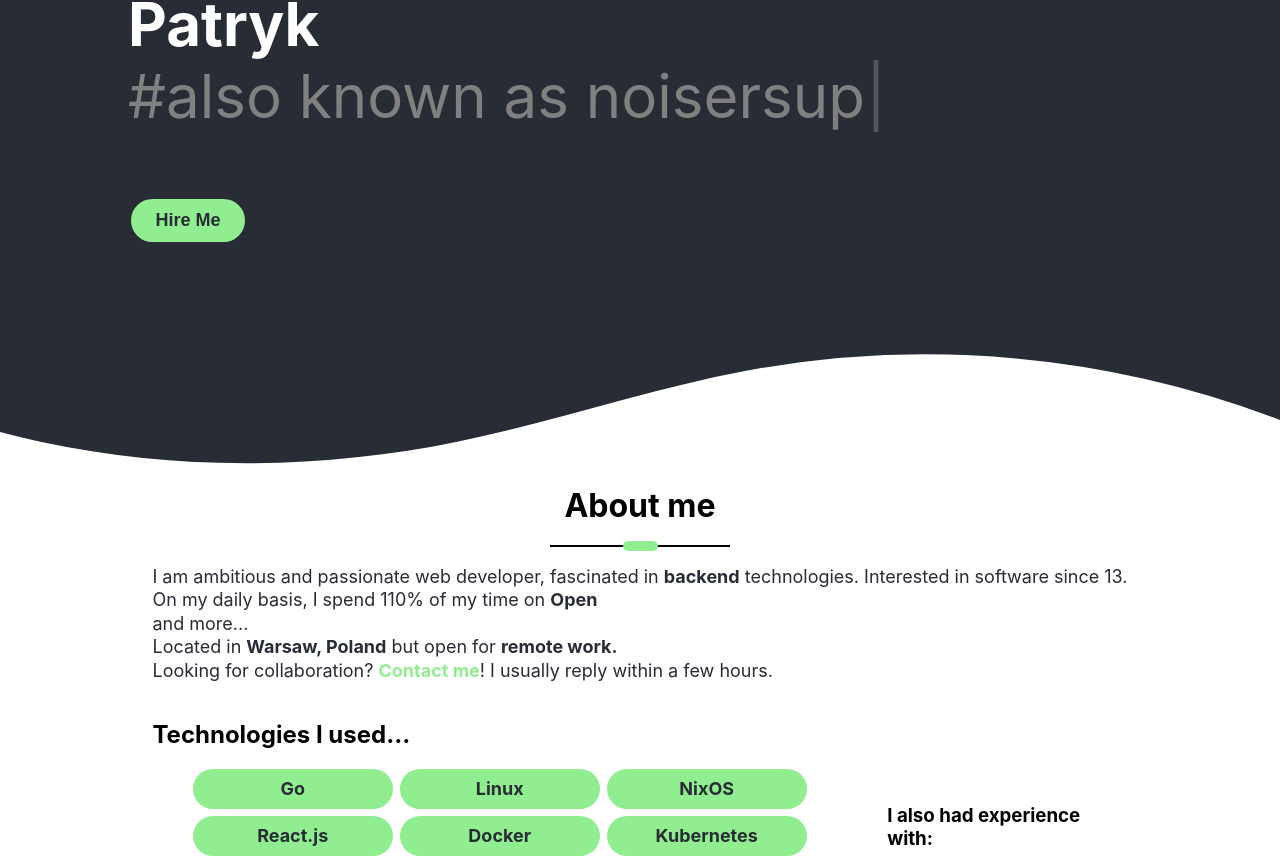
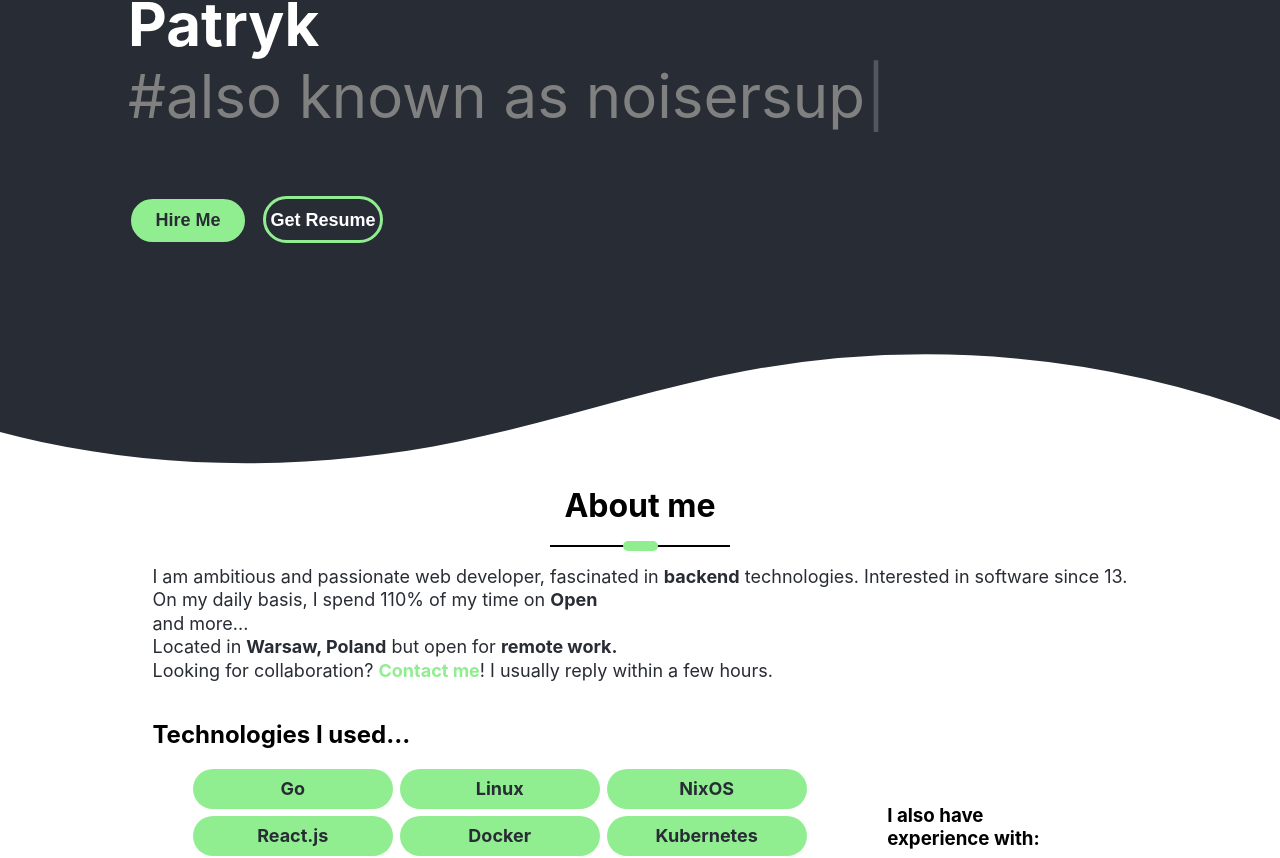
Before and after one commit to noisersup/portfolio, a React (Create React App) app: page / in a window 1280 px wide. Shown: the part 164-1022 px from the top of the page. Built offline with nearby package versions, Linux system fonts and the light colour scheme; what @fortawesome/fontawesome would draw is missing.

Commit message:
add portfolio button

```diff
--- a/src/sections/About/About.js
+++ b/src/sections/About/About.js
@@ -66,7 +66,7 @@ export function Techstack(props){
 					})}
 				</div>
 				<div className='techstack-more'>
-					<h3>I also had experience with:</h3>
+					<h3>I also have experience with:</h3>
 					<Typical className="techstack-more-content"
 						loop={Infinity}
 						steps={more}
--- a/src/sections/Title/Title.css
+++ b/src/sections/Title/Title.css
@@ -26,6 +26,8 @@
 }
 
 .title-btns{
+	display: flex;
+	gap: 15px;
 	padding:20px 0;
 	margin-bottom: 201px;
 }
@@ -43,12 +45,24 @@
 	transition: 0.3s;
 }
 
+.btn-out {
+	color: #fff;
+	background-color: #282c34;
+	border-color: lightgreen;
+	height: 47px;
+}
+
 .btn:hover{
 	transition: 0.3s;
 	background-color: #282c34;
 	border-color: lightgreen;
 	color: #fff;
 	cursor: pointer;
+}
+
+.btn-out:hover{
+	border-color: #fff;
+	color: lightgreen;
 }
 
 * {
--- a/src/sections/Title/Title.js
+++ b/src/sections/Title/Title.js
@@ -22,6 +22,9 @@ export default function Title () {
 					<button className="btn" onClick={()=>{
 						document.getElementById('contact').scrollIntoView();
 					}}>Hire Me</button>
+					<button className="btn btn-out" onClick={()=>{
+						window.location.href='/Resume (online version).pdf';
+					}}>Get Resume</button>
 				</div>
 			</div>
 			<div class="custom-shape-divider-bottom-1648840680">
```
